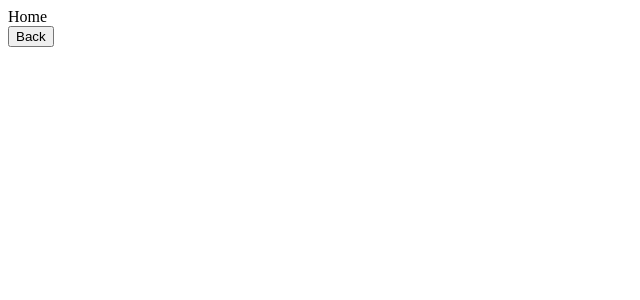
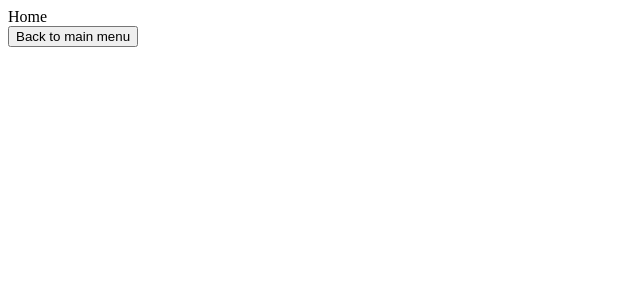
Before and after one commit to vishalthegupta/PawsPoint, a React (Vite) app in the folder PawsPoint_frontend/: page /home in a window 1280 px wide. Shown: the top 300 px of the page, without its empty margins (0-640 px from the left). Built offline with nearby package versions, Linux system fonts and the light colour scheme.

Commit message:
change home

```diff
--- a/PawsPoint_frontend/src/components/Home.jsx
+++ b/PawsPoint_frontend/src/components/Home.jsx
@@ -6,7 +6,7 @@ const Home = () => {
   return (
     <>
     <div>Home</div>
-<button onClick={()=>{navigate("/")}} >Back</button>
+<button onClick={()=>{navigate("/")}} >Back to main menu</button>
     </>
   )
 }
```
